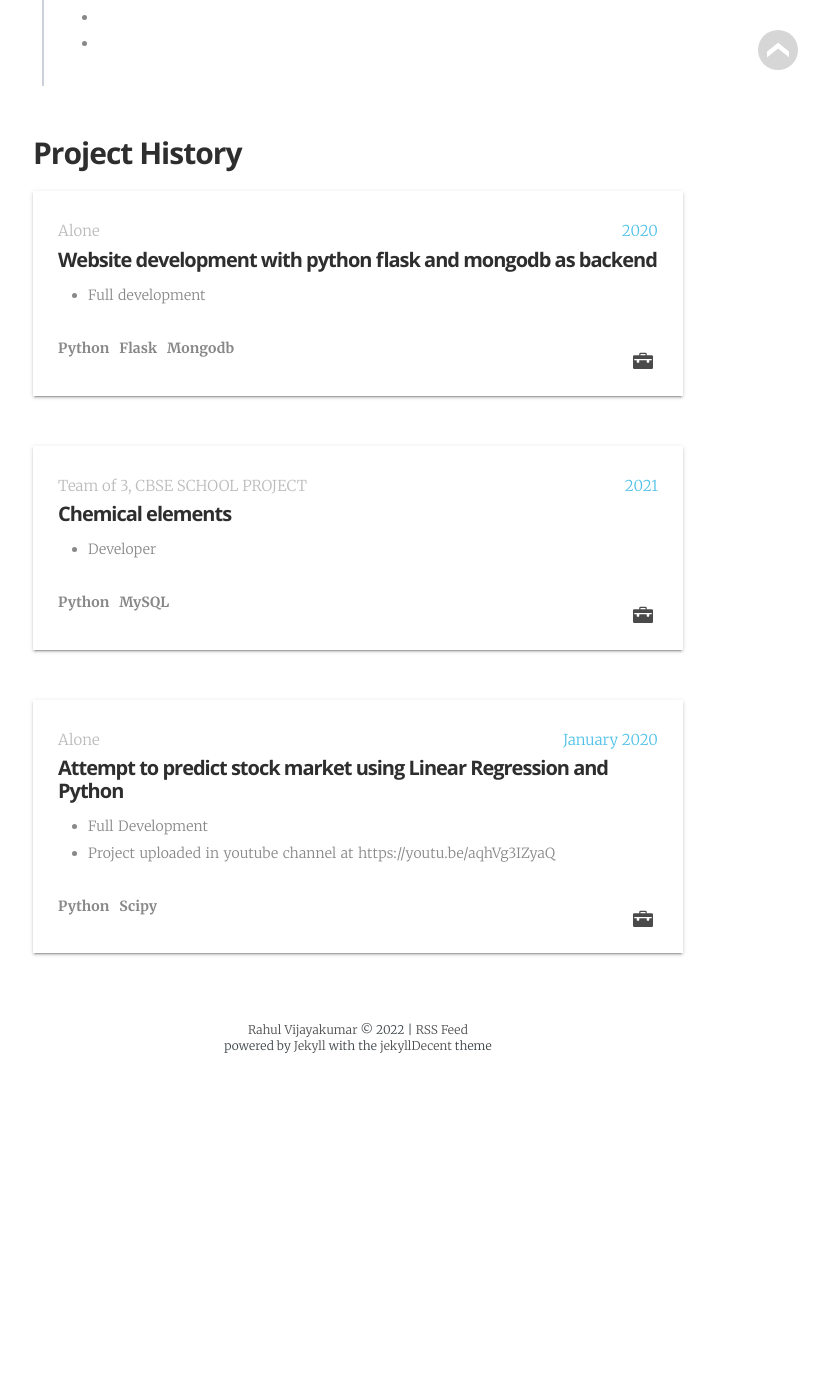
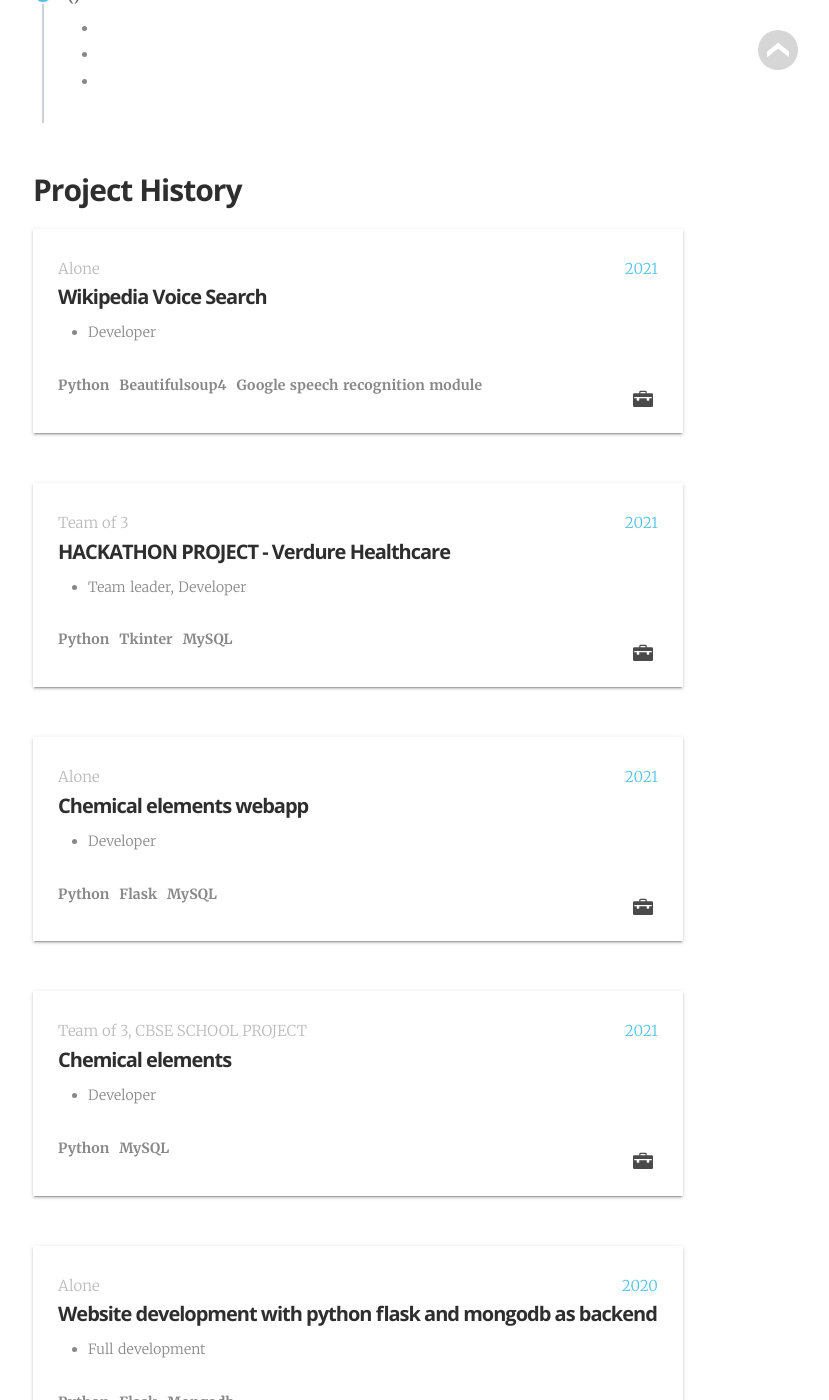
Before and after one commit to rahulvk007/rahulvk007.github.io, a Jekyll site: the page built from _pages/cv.html, in a window 1280 px wide and 1400 px high, scrolled down 1420 px. Shown: the whole window, without its empty margins (282-1111 px from the left). Built offline with Jekyll 4.4.1, drawn with Linux system fonts in a browser that asks for light colours; some web fonts are replaced; before the commit the page ends 2495 px from its top, so only the background shows below that; some of the changed text lies outside the part shown.

Commit message:
Update cv.yml

```diff
--- a/_data/cv.yml
+++ b/_data/cv.yml
@@ -2,7 +2,8 @@
     profile: "Rahul Vijayakumar's CV"
     skills:
         - "Python programming language, Flask framework"
-        - "SQL"
+        - "GUI development with Tkinter , PyQt5"
+        - "SQL, SQLite"
         - "HTML5"
         - "Deploying websites, Configuring CDN"
     education:
@@ -27,12 +28,27 @@
             - ""
             - ""
     projects:
-        - time:             "2020"
+
+        - time:             "2021"
           team:             "Alone"
-          title:            "Website development with python flask and mongodb as backend"
-          technologies:     "Python,Flask,Mongodb"
+          title:            "Wikipedia Voice Search"
+          technologies:     "Python, Beautifulsoup4, Google speech recognition module"
           responsibilities:
-            - "Full development"
+            - "Developer"
+
+        - time:             "2021"
+          team:             "Team of 3"
+          title:            "HACKATHON PROJECT - Verdure Healthcare"
+          technologies:     "Python, Tkinter, MySQL"
+          responsibilities:
+            - "Team leader, Developer"
+
+        - time:             "2021"
+          team:             "Alone"
+          title:            "Chemical elements webapp"
+          technologies:     "Python, Flask, MySQL"
+          responsibilities:
+            - "Developer"
 
         - time:             "2021"
           team:             "Team of 3, CBSE SCHOOL PROJECT"
@@ -41,6 +57,13 @@
           responsibilities:
             - "Developer"
 
+        - time:             "2020"
+          team:             "Alone"
+          title:            "Website development with python flask and mongodb as backend"
+          technologies:     "Python,Flask,Mongodb"
+          responsibilities:
+            - "Full development"
+
         - time:             "January 2020"
           team:             "Alone "
           title:            "Attempt to predict stock market using Linear Regression and Python"
```
